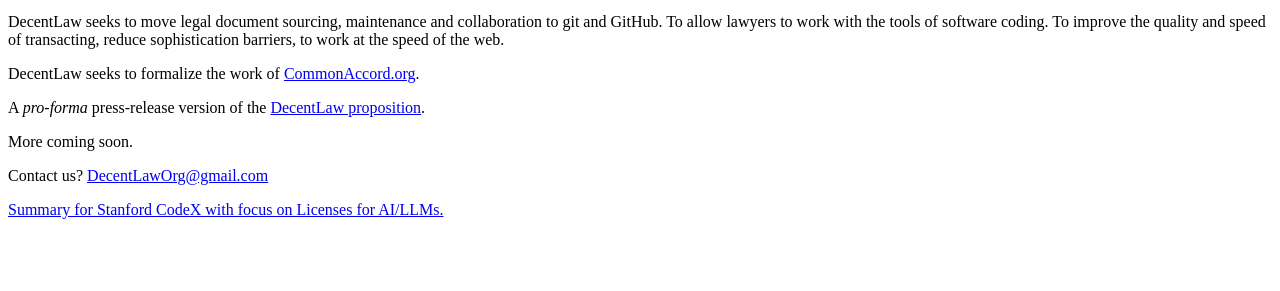
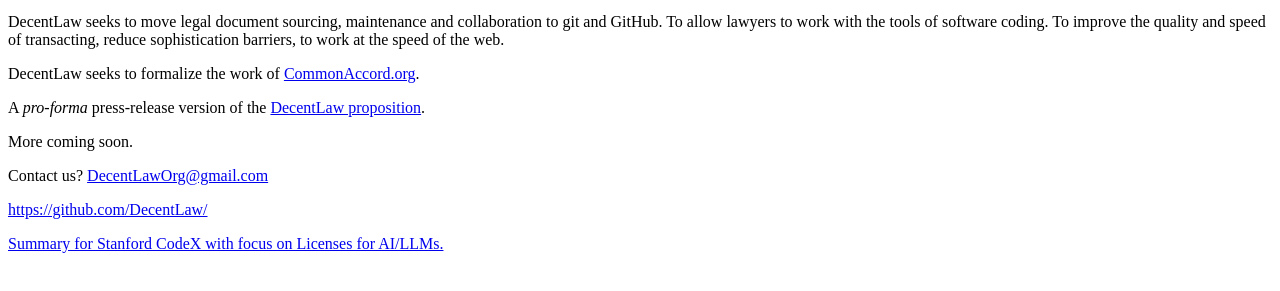
Before and after one commit to DecentLaw/DecentLaw.github.io, a plain HTML site: page index.html in a window 1280 px wide. Shown: the part 101-392 px from the top of the page. Drawn offline with Linux system fonts and the light colour scheme.

Commit message:
Link to github account

```diff
--- a/index.html
+++ b/index.html
@@ -11,6 +11,7 @@
   <p>A <i>pro-forma</i> press-release version of the <a href="https://docs.google.com/document/d/1FYaC0U9h1qo2FvcY85Jj9AVhzWB0GPkEJNnRuaTWXQA/">DecentLaw proposition</a>.
   <p>More coming soon.</p>
   <p>Contact us?  <a href="mailto:decentlaworg@gmail.com">DecentLawOrg@gmail.com</p>
+    <p><a href="https://github.com/DecentLaw/">https://github.com/DecentLaw/</a></p>
 <p><a href="https://docs.google.com/document/d/1_sniU2NQHZviuf2J7Iuv7P4DcE1jor5figqmUXiCekg/edit">Summary for Stanford CodeX with focus on Licenses for AI/LLMs.</a> </p>
   </body>
 </html>
```
